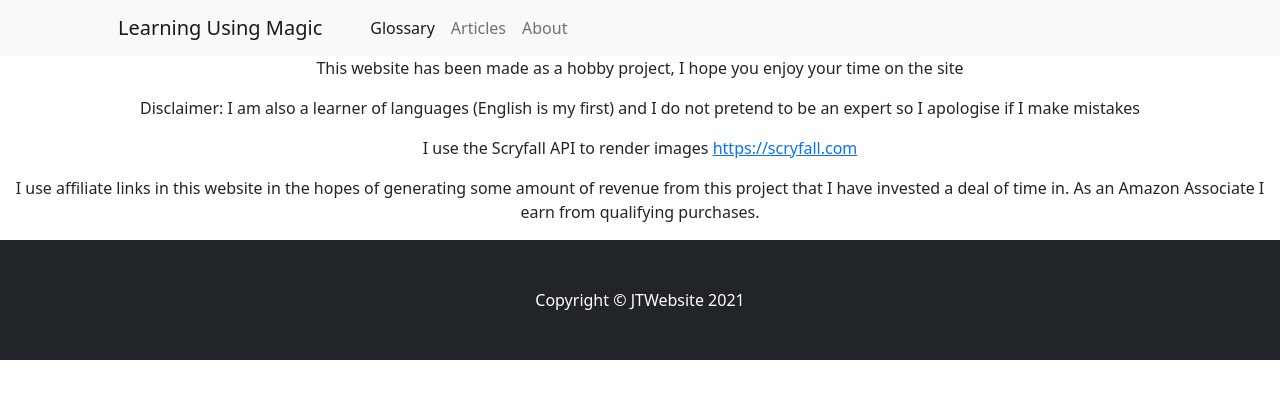
After one commit to Scyibearian/learning-using-magic, a Django app: page /about/ in a window 1280 px wide. The commit adds this page. Shown: the top 399 px of the page. Run offline with Django 3.2, Linux system fonts and the light colour scheme; some libraries are stand-ins or nearby versions.

Commit message:
Added about page, fixed getLargeImage

```diff
--- a/learningusingmagicapp/views.py
+++ b/learningusingmagicapp/views.py
@@ -13,3 +13,6 @@ class GlossaryView(ListView):
     #model = Lot
     queryset = Word.objects.order_by('eng_trans')
     template_name = 'glossary/glossary.html'
+
+def about_view(request):
+    return render(request, 'about.html')
--- a/learningusingmagicproject/urls.py
+++ b/learningusingmagicproject/urls.py
@@ -26,5 +26,8 @@ urlpatterns = [
         name='home'),
 
     path('glossary/', GlossaryView.as_view(),
-         name="glossary" ),
+        name="glossary" ),
+    path('about/', views.about_view,
+        name='about')
+
 ]
--- /dev/null
+++ b/templates/about.html
@@ -0,0 +1,21 @@
+{% extends 'base.html' %}
+
+
+{% block content %}
+
+
+<center>
+
+    <p>This website has been made as a hobby project, I hope you enjoy your time on the site</p>
+
+    <p>Disclaimer: I am also a learner of languages (English is my first) and I do not pretend to be an expert so I apologise if I make mistakes</p>
+
+    <p>I use the Scryfall API to render images <a href=https://scryfall.com>https://scryfall.com</a></p>
+
+    <p>I use affiliate links in this website in the hopes of generating some amount of revenue from this project that I have invested a deal of time in. As an Amazon Associate I earn from qualifying purchases.</p>
+
+</center>
+
+
+
+{% endblock %}
--- a/templates/base.html
+++ b/templates/base.html
@@ -28,7 +28,7 @@
                         <ul class="navbar-nav me-auto mb-2 mb-lg-0 ms-lg-4">
                             <li class="nav-item"><a class="nav-link active" aria-current="page" href="{% url 'glossary' %}">Glossary</a></li>
                             <li class="nav-item"><a class="nav-link" href="#!">Articles</a></li>
-                            <li class="nav-item"><a class="nav-link" href="#!">About</a></li>
+                            <li class="nav-item"><a class="nav-link" href="{% url 'about' %}">About</a></li>
                         </ul>
                     </div>
                 </div>
```
Also changed, not shown: templates/glossary/glossary.html (+15 -1 lines).
